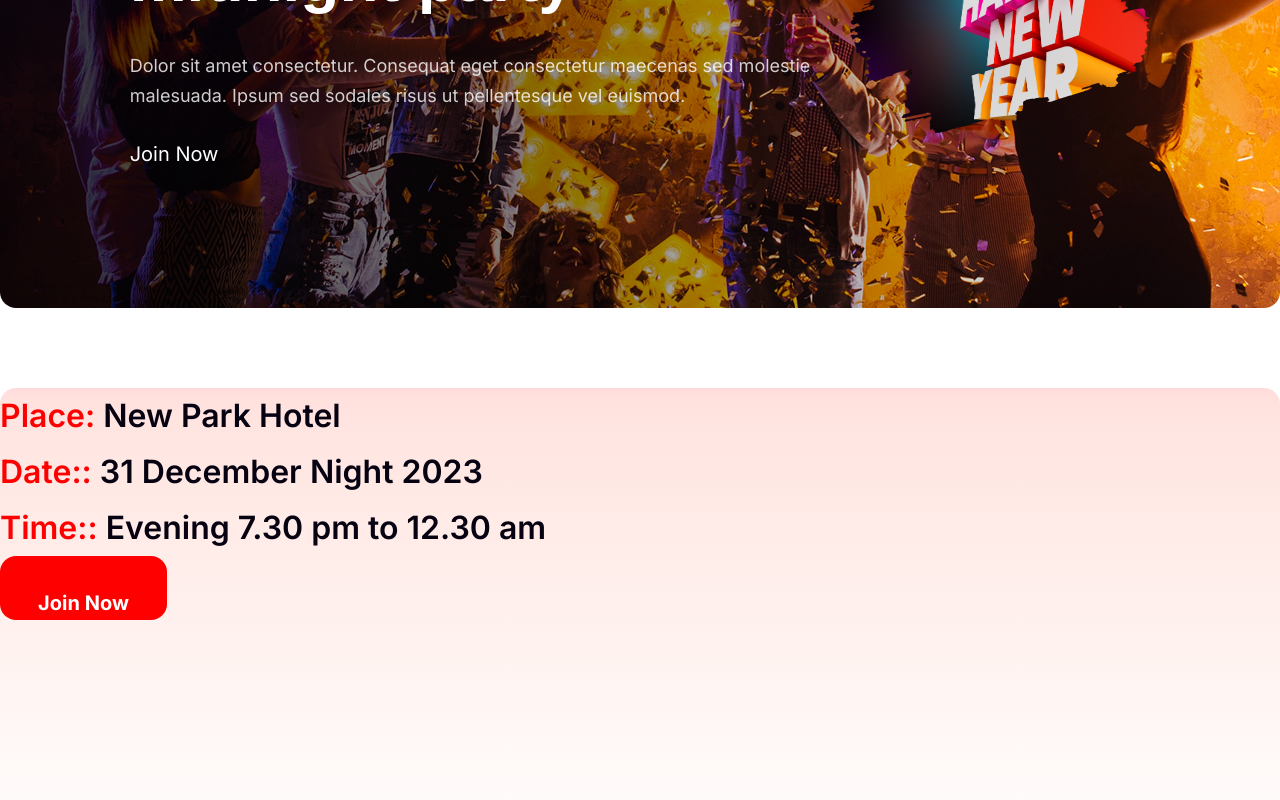
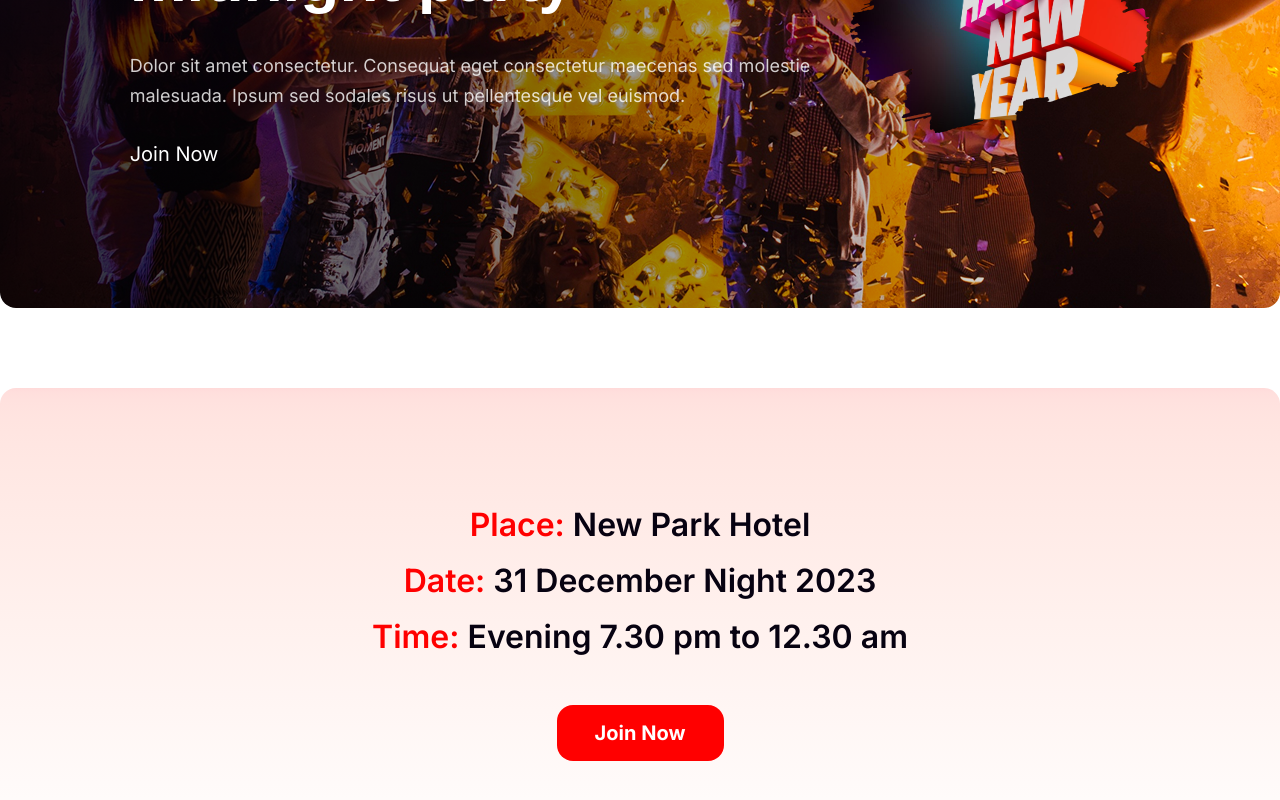
Before and after one commit to coderyeasin/new-year-offer, a React (Vite) app: page / in a window 1280 px wide. Shown: the part 1940-2740 px from the top of the page. Built offline with nearby package versions, Linux system fonts and the light colour scheme.

Commit message:
wel-party

```diff
--- a/src/components/WelcomeParty/WelcomeParty.tsx
+++ b/src/components/WelcomeParty/WelcomeParty.tsx
@@ -6,7 +6,7 @@ const WelcomeParty = () => {
   return (
     <Container>
       <Section>
-        <div className="flex justify-center gap-10 items-center w-full h-[600px] bg-[linear-gradient(to_right,rgba(0,0,0,0.8),rgba(0,0,0,0)),url('/src/assets/party.png')] rounded-2xl">
+        <div className="flex justify-center gap-10 items-center w-full h-150 bg-[linear-gradient(to_right,rgba(0,0,0,0.8),rgba(0,0,0,0)),url('/src/assets/party.png')] rounded-2xl">
           <div className="text-white space-y-7">
             <h1 className=" text-[64px] font-black font-merriweather leading-[88px] ">
               Welcome to <br /> midnight party
@@ -22,19 +22,18 @@ const WelcomeParty = () => {
         </div>
       </Section>
       <Section>
-        <div className="w-full h-[482px] bg-linear-to-t from-white to-secondary/15 rounded-2xl mx-auto">
-          <p className="text-TextPrimary font-inter font-semibold text-[32px] leading-[56px]">
+        <div className="w-full h-120.5 bg-linear-to-t from-white to-secondary/15 rounded-2xl flex flex-col justify-center items-center">
+          <p className="text-TextPrimary font-inter font-semibold text-[32px] leading-14">
             <span className="text-secondary">Place:</span> New Park Hotel
           </p>
-          <p className="text-TextPrimary font-inter font-semibold text-[32px] leading-[56px]">
-            <span className="text-secondary">Date::</span> 31 December Night
-            2023
+          <p className="text-TextPrimary font-inter font-semibold text-[32px] leading-14">
+            <span className="text-secondary">Date:</span> 31 December Night 2023
           </p>
-          <p className="text-TextPrimary font-inter font-semibold text-[32px] leading-[56px]">
-            <span className="text-secondary">Time::</span> Evening 7.30 pm to
+          <p className="text-TextPrimary font-inter font-semibold text-[32px] leading-14">
+            <span className="text-secondary">Time:</span> Evening 7.30 pm to
             12.30 am
           </p>
-          <button className="bg-secondary text-white text-[20px] font-inter font-bold rounded-2xl w-[167px] h-[56px] px-[16px] py-[32px]">
+          <button className="bg-secondary mt-10 text-white text-[20px] font-inter font-bold rounded-2xl w-41.75 h-14 px-4 py-3">
             Join Now
           </button>
         </div>
```
